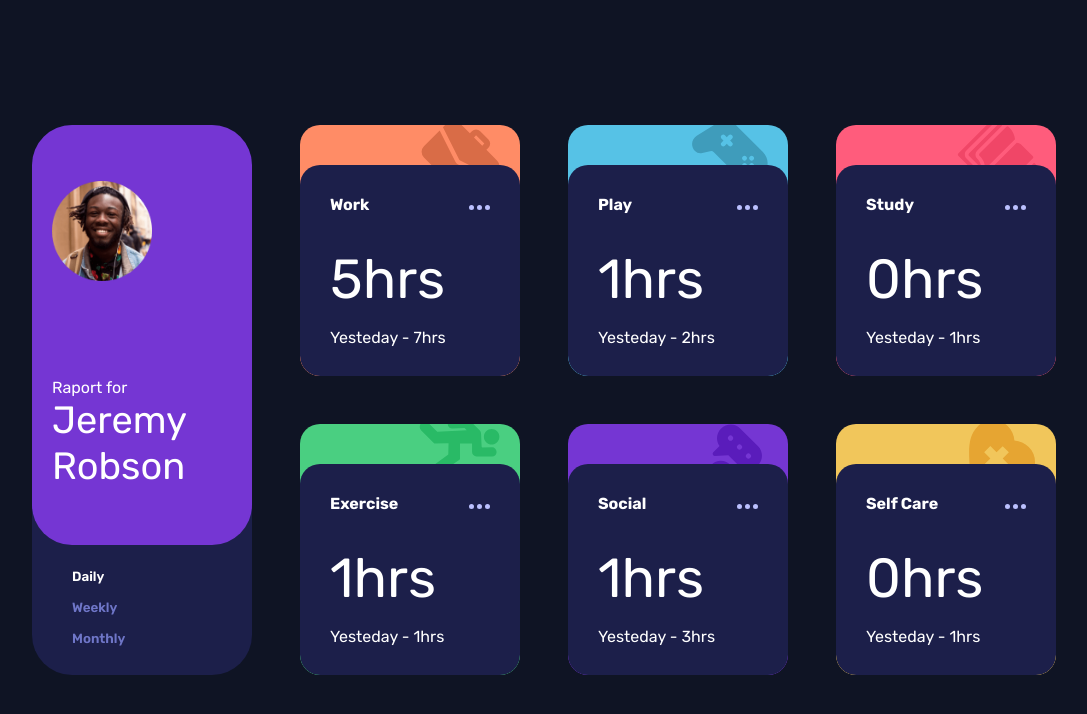
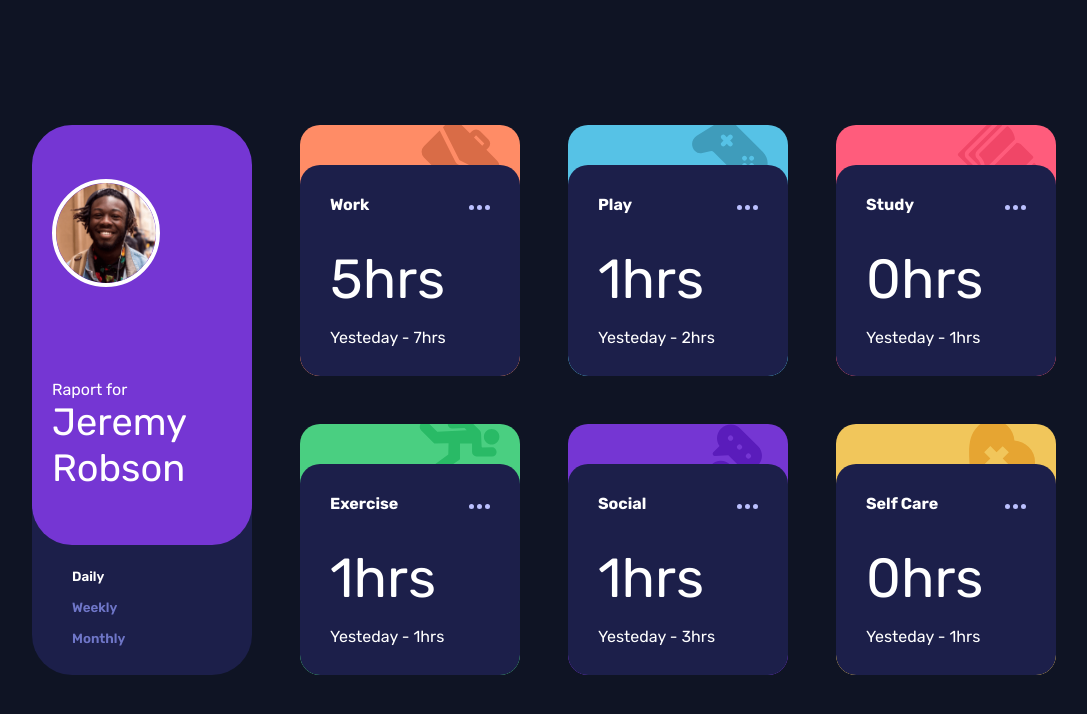
Before and after one commit to Fisnik20/time-tracking-dashboard-main, a plain HTML site: page index.html in a window 1280 px wide. Shown: the whole page, without its empty margins (96-1183 px from the left). Drawn offline with Linux system fonts and the light colour scheme.

Commit message:
Update style.css

```diff
--- a/style.css
+++ b/style.css
@@ -64,6 +64,8 @@ header{
 }
 .profile-img img{
     width: 100%;
+    border-radius: 50%;
+    border: 4px solid white;
 }
 .profile-info .name{
     font-size: 38px;
```
